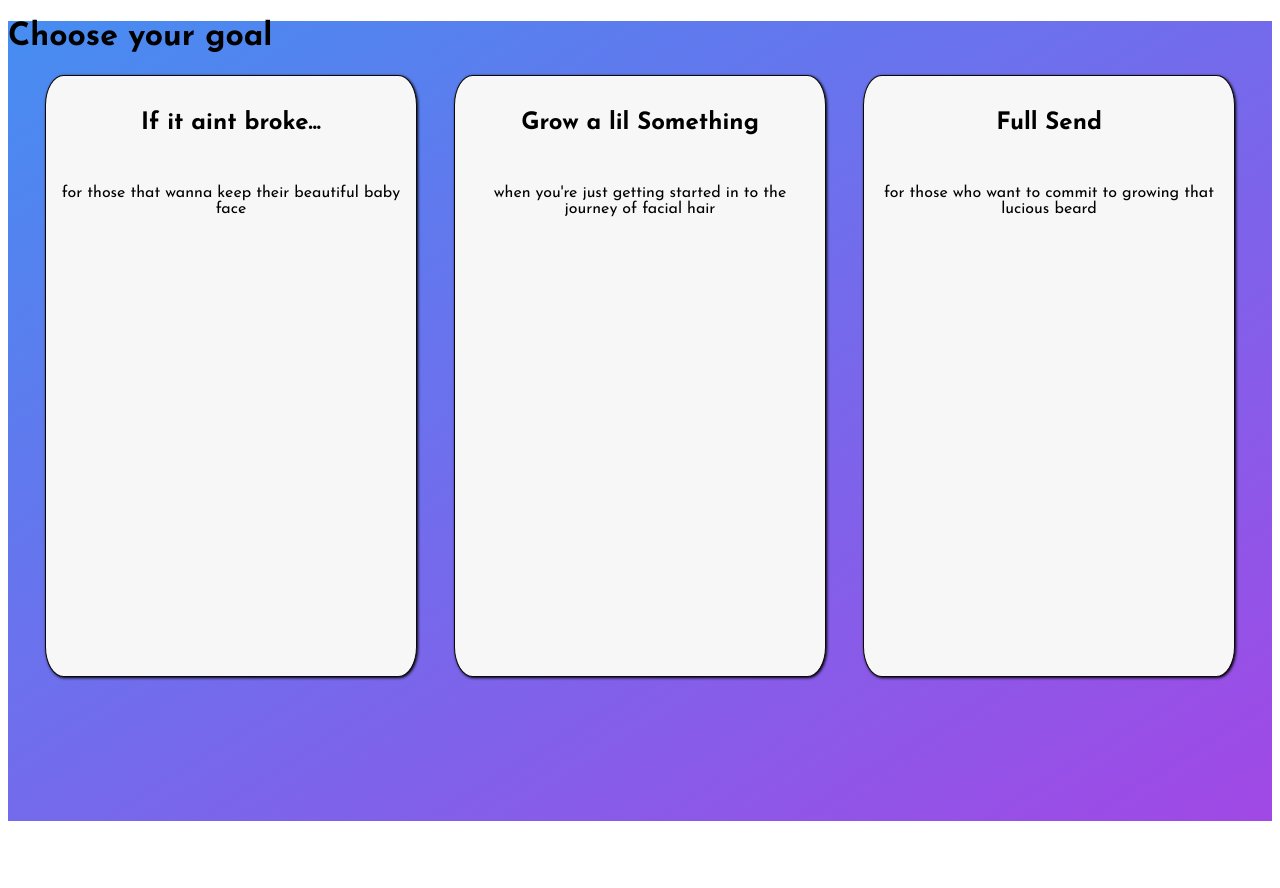
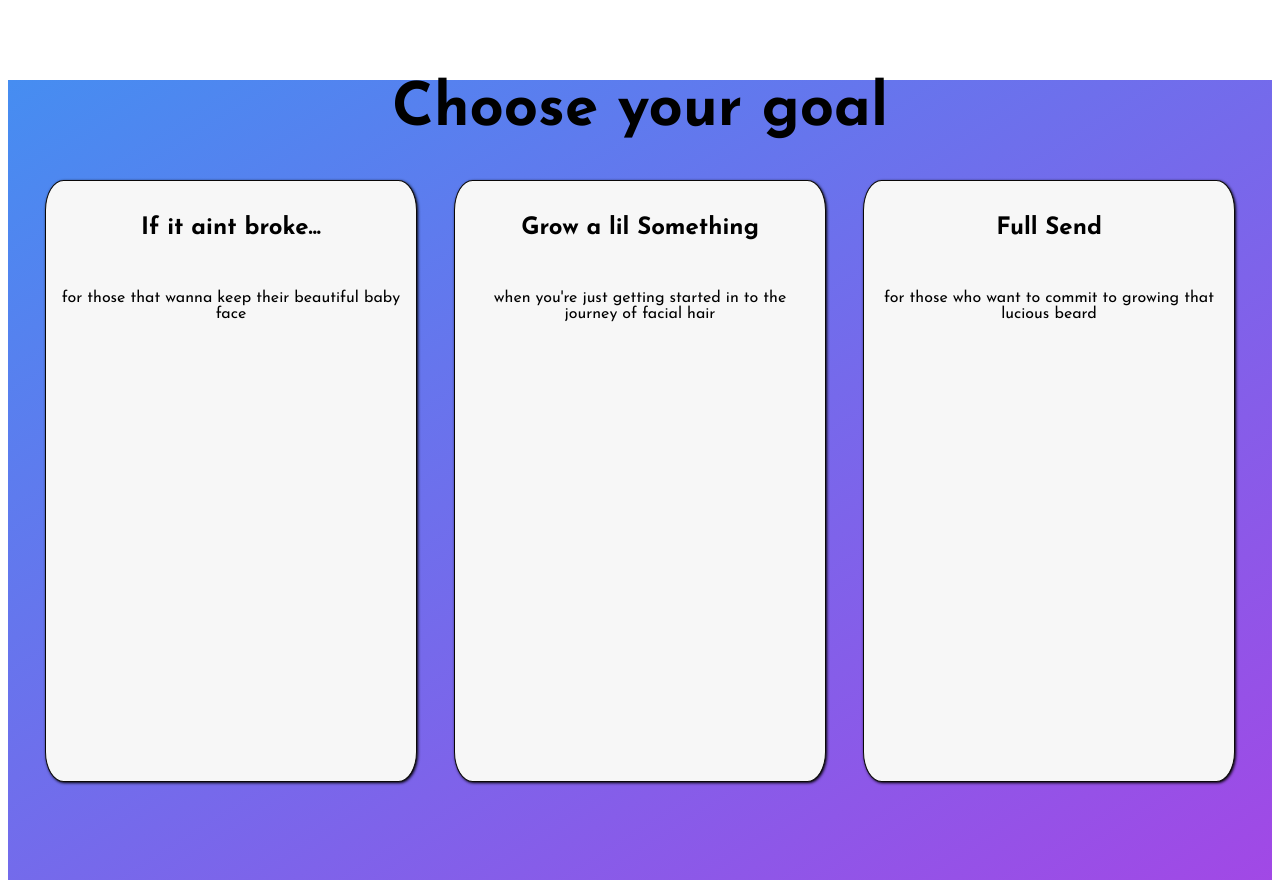
Before and after one commit to Shakeb100/GroomingGenie, a Next.js app: page /Clean in a window 1280 px wide. Before the commit the page ends 829 px from the top, so only its background shows below. Built offline with nearby package versions, Linux system fonts and the light colour scheme.

Commit message:
header fonts

```diff
--- a/app/globals.css
+++ b/app/globals.css
@@ -1,7 +1,6 @@
 .body {
   min-height: 100vh;
   background: linear-gradient(to top left, rgba(130, 11, 221, 0.75), hsla(215, 93%, 48%, 0.751));
-  background-size: cover;
   position: relative;
 }
 
@@ -10,6 +9,11 @@
   padding: 15px;
 }
 
+.header-font{
+  text-align: center;
+  margin-top: 5rem;
+  font-size: 60px;
+}
 .home-container {
   display: flex;
   flex-direction: column;
```
